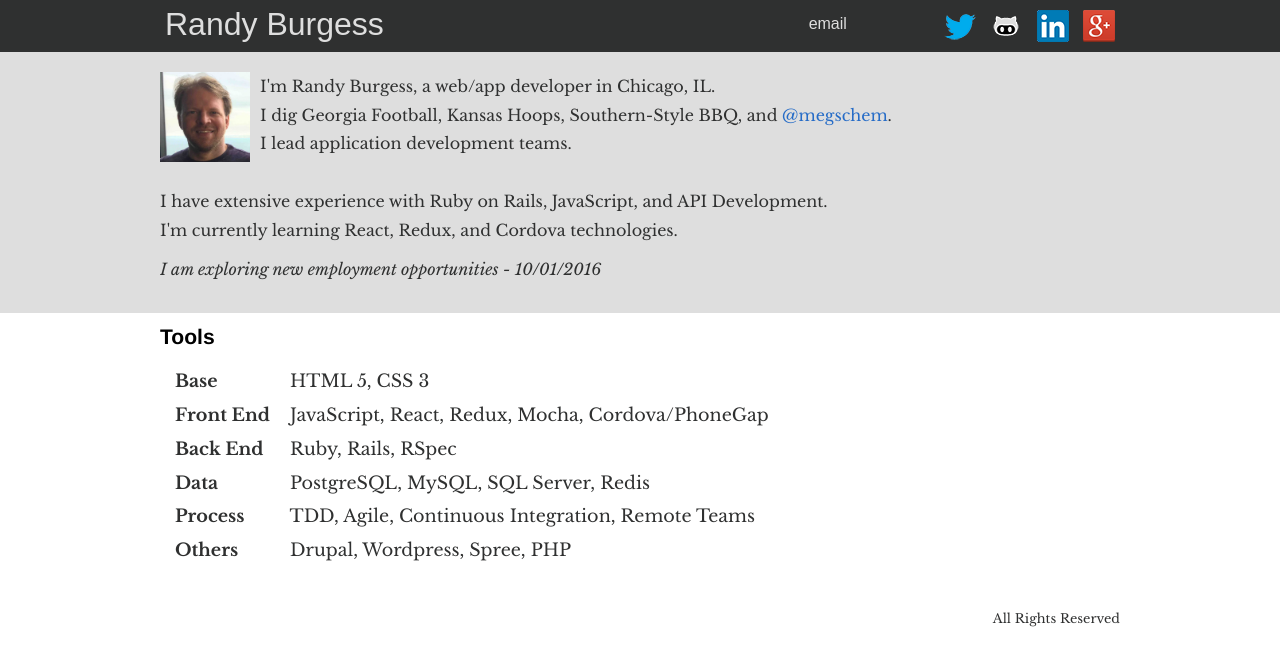
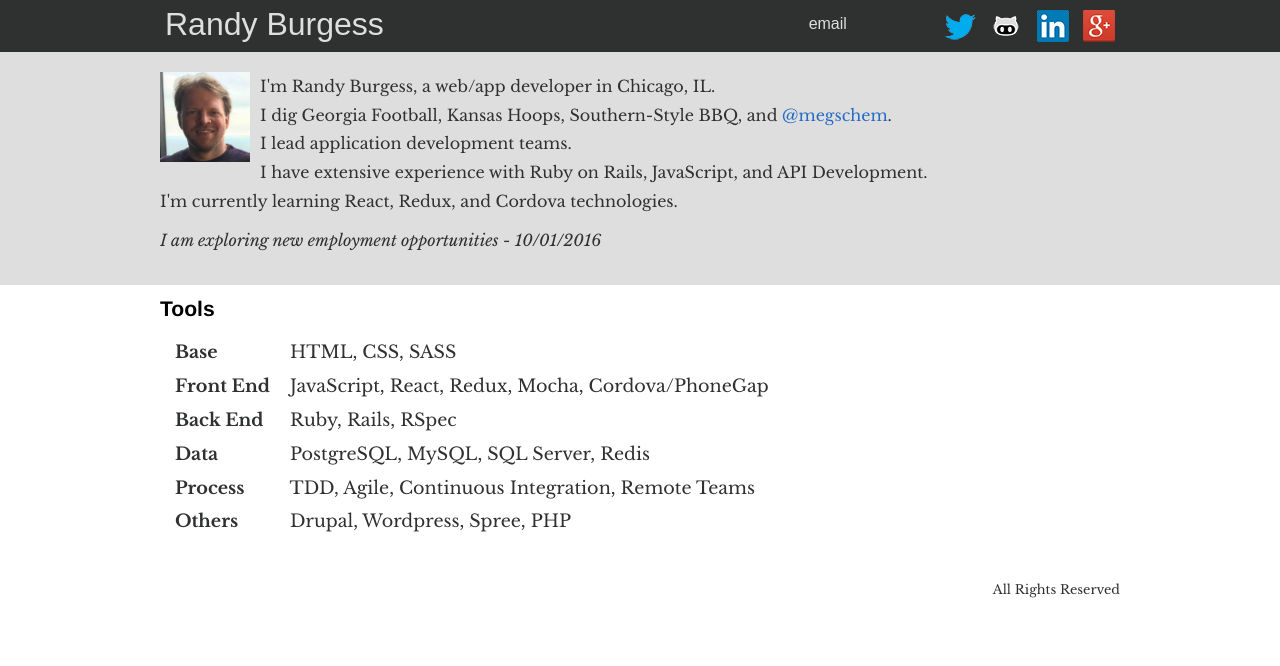
Before and after one commit to wrburgess/wrburgess.github.com, a Jekyll site: the page built from index.html, in a window 1280 px wide. Shown: the top 666 px of the page. Built offline with Jekyll 4.4.1, drawn with Linux system fonts in a browser that asks for light colours; some web fonts are replaced; Markdown is read by kramdown in place of the engine named in the settings.

Commit message:
more changes

```diff
--- a/index.html
+++ b/index.html
@@ -5,12 +5,9 @@ title: wrburgess
 <div id="intro-wrapper">
   <div id="intro">
     <img src="/images/wrburgess-logo.jpg" alt="Randy and Megan Pic" title="Randy Burgess and Megan Schemmel" width="90" height="90" />
-    <ul>
-      <li>I'm Randy Burgess, a web/app developer in Chicago, IL.</li>
-      <li>I dig Georgia Football, Kansas Hoops, Southern-Style BBQ, and <a href="https://twitter.com/megschem" title="Megan Schemmel on Twitter">@megschem</a>.</li>
-      <li>I lead application development teams.</li>
-    </ul>
-    <br/>
+    I'm Randy Burgess, a web/app developer in Chicago, IL.<br/>
+    I dig Georgia Football, Kansas Hoops, Southern-Style BBQ, and <a href="https://twitter.com/megschem" title="Megan Schemmel on Twitter">@megschem</a>.<br/>
+    I lead application development teams.<br/>
     <ul>
       <li>I have extensive experience with Ruby on Rails, JavaScript, and API Development.</li>
       <li>I'm currently learning React, Redux, and Cordova technologies.</li>
@@ -24,7 +21,7 @@ title: wrburgess
     <ul>
       <li>
         <strong>Base</strong>
-        HTML 5, CSS 3
+        HTML, CSS, SASS
       </li>
       <li>
         <strong>Front End</strong>
```
